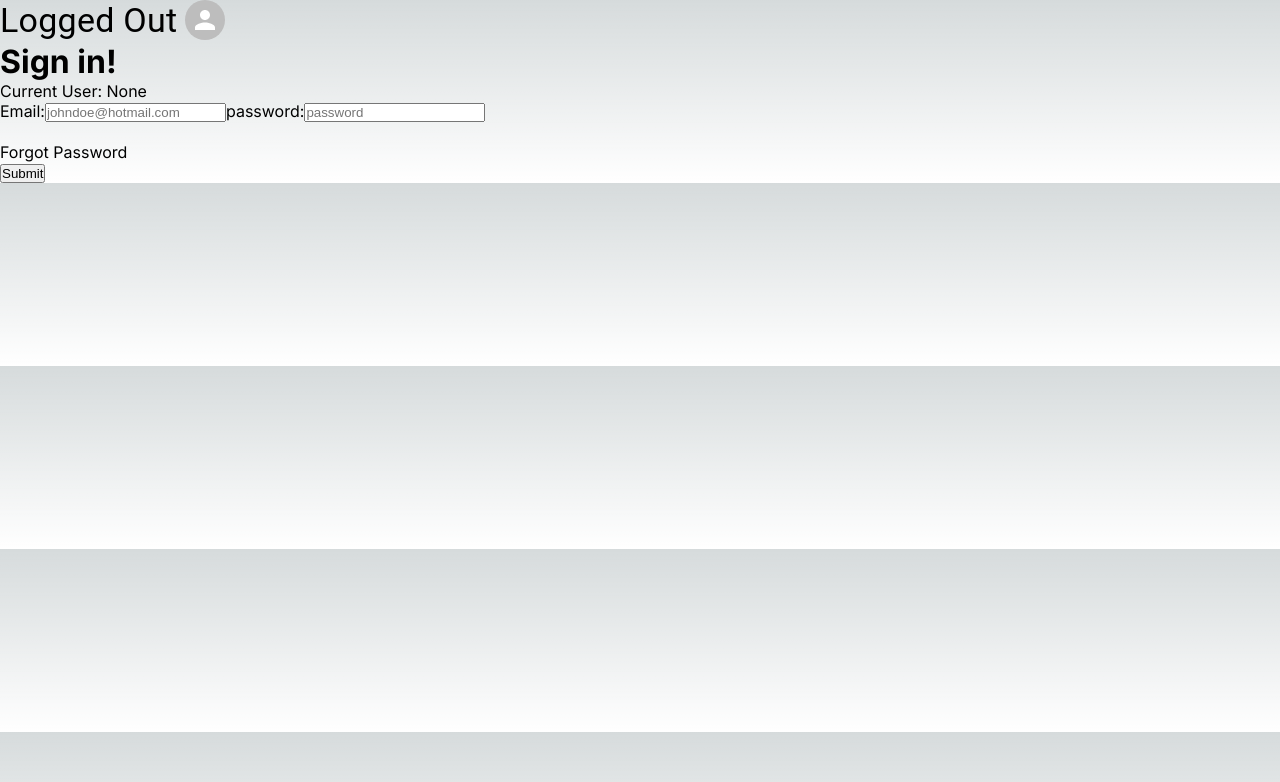
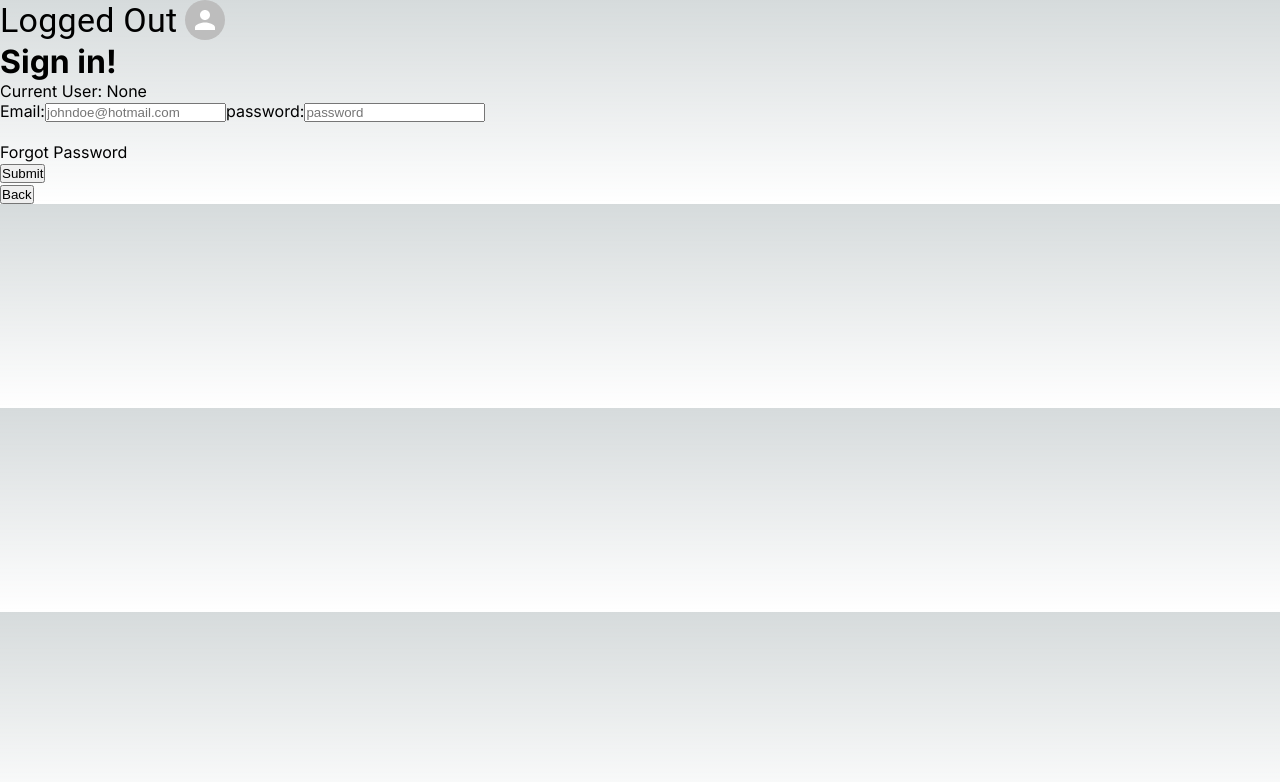
Before and after one commit to silvester-zogaj/travel-planner, a Next.js app in the folder travel-planner-fe/: page /sign-in in a window 1280 px wide. Shown: the top 782 px of the page. Built offline with nearby package versions, Linux system fonts and the light colour scheme; no server answers.

Commit message:
implement return button for signIn page

```diff
--- a/travel-planner-fe/app/sign-in/page.tsx
+++ b/travel-planner-fe/app/sign-in/page.tsx
@@ -55,6 +55,7 @@ export default function SignIn() {
         <br></br>
         <button type="submit">Submit</button>
       </form>
+      <button onClick={() => window.location.href = '/'}>Back</button>
     </>
   );
 }
```
